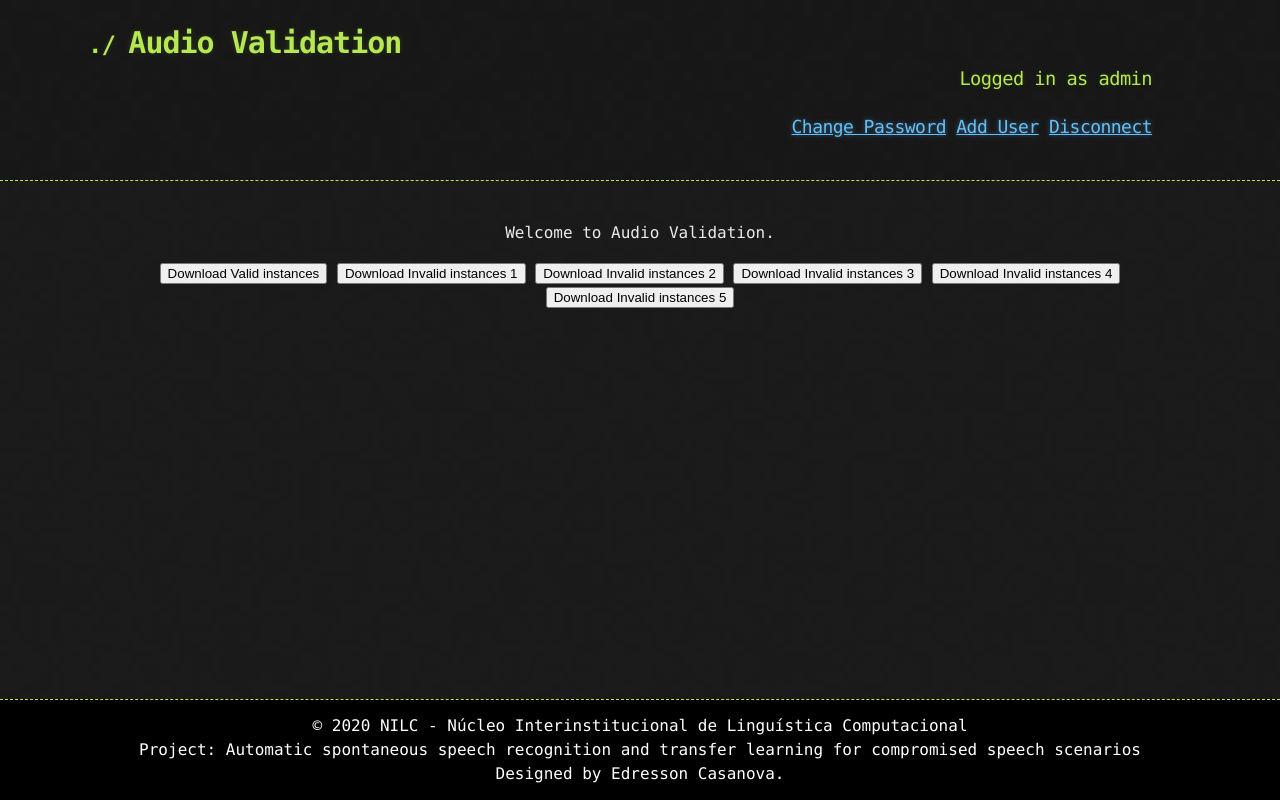
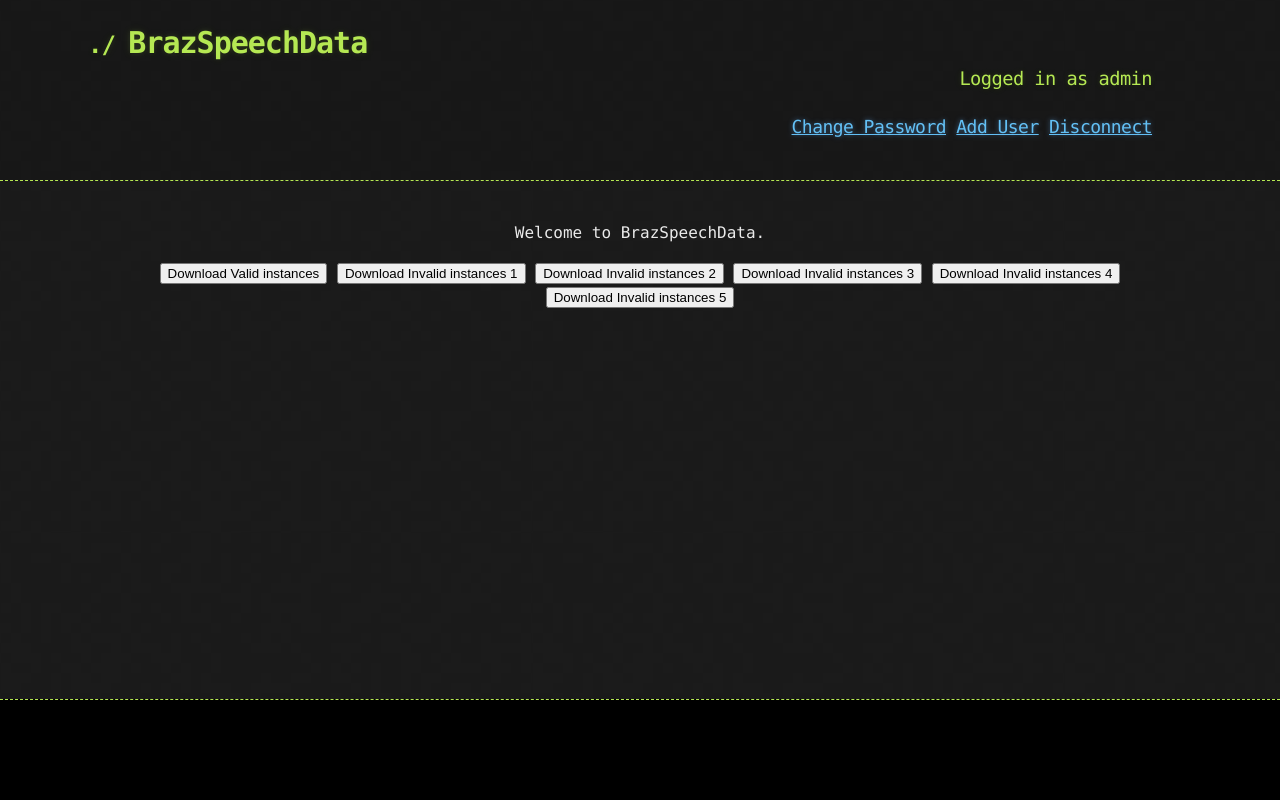
Before and after one commit to danpeixoto/BrazSpeechData, a Flask app: page /admin in a window 1280 px wide. Run offline with Flask 2, Linux system fonts and the light colour scheme; a user stored in the database is signed in; some libraries are stand-ins or nearby versions.

Commit message:
Atulizado o nome do sistema para BrazSpeechData

```diff
--- a/webui/templates/admin.html
+++ b/webui/templates/admin.html
@@ -1,11 +1,11 @@
-{% with title="Audio Validation" %}
+{% with title="BrazSpeechData" %}
 {% include "header_admin.html" %}
 {% endwith %}
 
 <div class="container" style="text-align: center">
 	<section id="main_content">
 
-    <p>Welcome to Audio Validation.</p>
+    <p>Welcome to BrazSpeechData.</p>
     <ul>
     </ul>
     <form method="post">
--- a/webui/templates/create_password.html
+++ b/webui/templates/create_password.html
@@ -1,4 +1,4 @@
-{% with title="Audio Validation" %}
+{% with title="BrazSpeechData" %}
 {% include "header.html" %}
 {% endwith %}
 
--- a/webui/templates/create_user.html
+++ b/webui/templates/create_user.html
@@ -1,4 +1,4 @@
-{% with title="Audio Validation" %}
+{% with title="BrazSpeechData" %}
 {% include "header.html" %}
 {% endwith %}
 
--- a/webui/templates/footer.html
+++ b/webui/templates/footer.html
@@ -1,10 +1,6 @@
 
 
             <div class="footer" >
-                © 2020 NILC - Núcleo Interinstitucional de Linguística Computacional <br>
-                Project: Automatic spontaneous speech recognition and transfer learning for compromised speech scenarios<br>
-                Designed by Edresson Casanova.
-
 
             </div>
     </body>
--- a/webui/templates/header.html
+++ b/webui/templates/header.html
@@ -6,7 +6,7 @@
 
     <link rel="stylesheet" type="text/css" href="{{ url_for('webui.static', filename='css/stylesheet.css') }}" media="screen">
     <link rel="stylesheet" type="text/css" href="{{ url_for('webui.static', filename='css/github-dark.css') }}" media="screen">
-    <title>Audio Validation</title>
+    <title>BrazSpeechData</title>
     {% with messages = get_flashed_messages() %}
 {% if messages %}
 <ul>
--- a/webui/templates/header_admin.html
+++ b/webui/templates/header_admin.html
@@ -6,7 +6,7 @@
 
     <link rel="stylesheet" type="text/css" href="{{ url_for('webui.static', filename='css/stylesheet.css') }}" media="screen">
     <link rel="stylesheet" type="text/css" href="{{ url_for('webui.static', filename='css/github-dark.css') }}" media="screen">
-    <title>Audio Validation</title>
+    <title>BrazSpeechData</title>
     {% with messages = get_flashed_messages() %}
 {% if messages %}
 <ul>
--- a/webui/templates/index-finish.html
+++ b/webui/templates/index-finish.html
@@ -1,4 +1,4 @@
-{% with title="Audio Validation" %}
+{% with title="BrazSpeechData" %}
 {% include "header.html" %}
 {% endwith %}
 
--- a/webui/templates/index.html
+++ b/webui/templates/index.html
@@ -1,4 +1,4 @@
-{% with title="Audio Validation" %}
+{% with title="BrazSpeechData" %}
 {% include "header.html" %}
 {% endwith %}
 
```
Also changed, not shown: webui/templates/login.html (+1 -6 lines).
